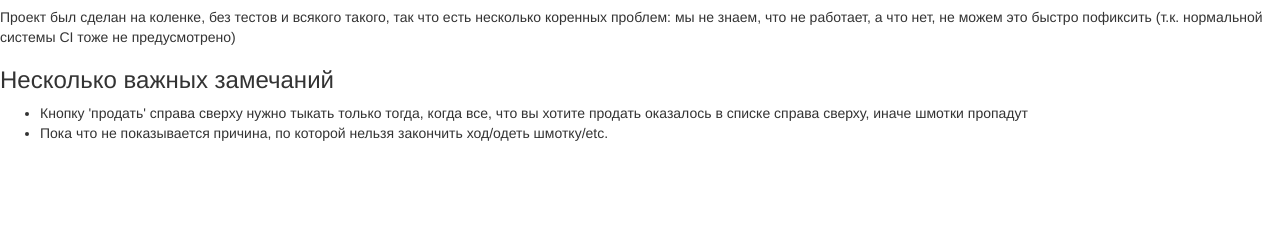
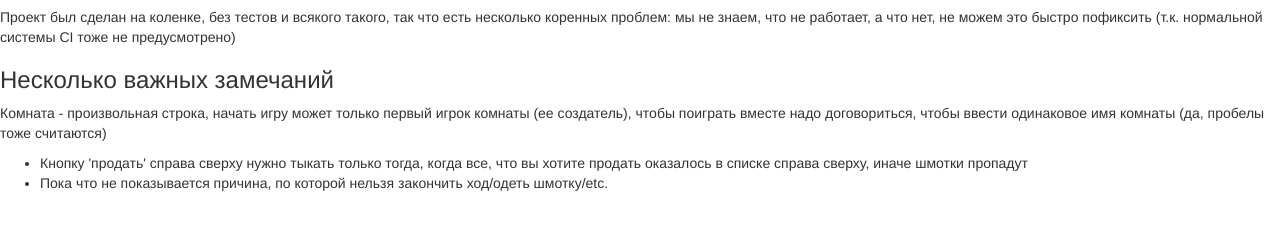
Before and after one commit to ionagamed/munchkin, a website: page client/readme.html in a window 1280 px wide. Shown: the part 56-286 px from the top of the page. Drawn offline with nearby package versions, Linux system fonts and the light colour scheme.

Commit message:
Update readme.html

```diff
--- a/client/readme.html
+++ b/client/readme.html
@@ -9,6 +9,7 @@
 <h2>README</h2>
 <p>Проект был сделан на коленке, без тестов и всякого такого, так что есть несколько коренных проблем: мы не знаем, что не работает, а что нет, не можем это быстро пофиксить (т.к. нормальной системы CI тоже не предусмотрено)</p>
 <h3>Несколько важных замечаний</h3>
+<p>Комната - произвольная строка, начать игру может только первый игрок комнаты (ее создатель), чтобы поиграть вместе надо договориться, чтобы ввести одинаковое имя комнаты (да, пробелы тоже считаются)</p>
 <ul>
   <li>Кнопку 'продать' справа сверху нужно тыкать только тогда, когда все, что вы хотите продать оказалось в списке справа сверху, иначе шмотки пропадут</li>
   <li>Пока что не показывается причина, по которой нельзя закончить ход/одеть шмотку/etc.</li>
```
